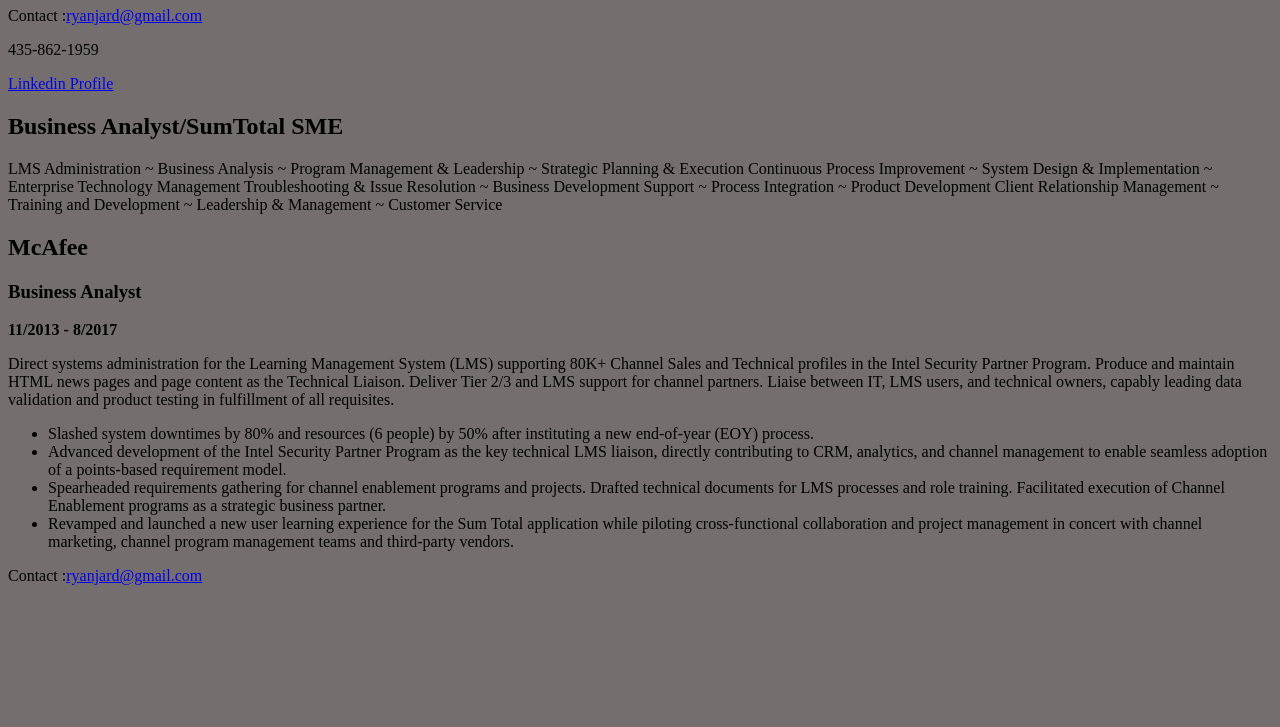
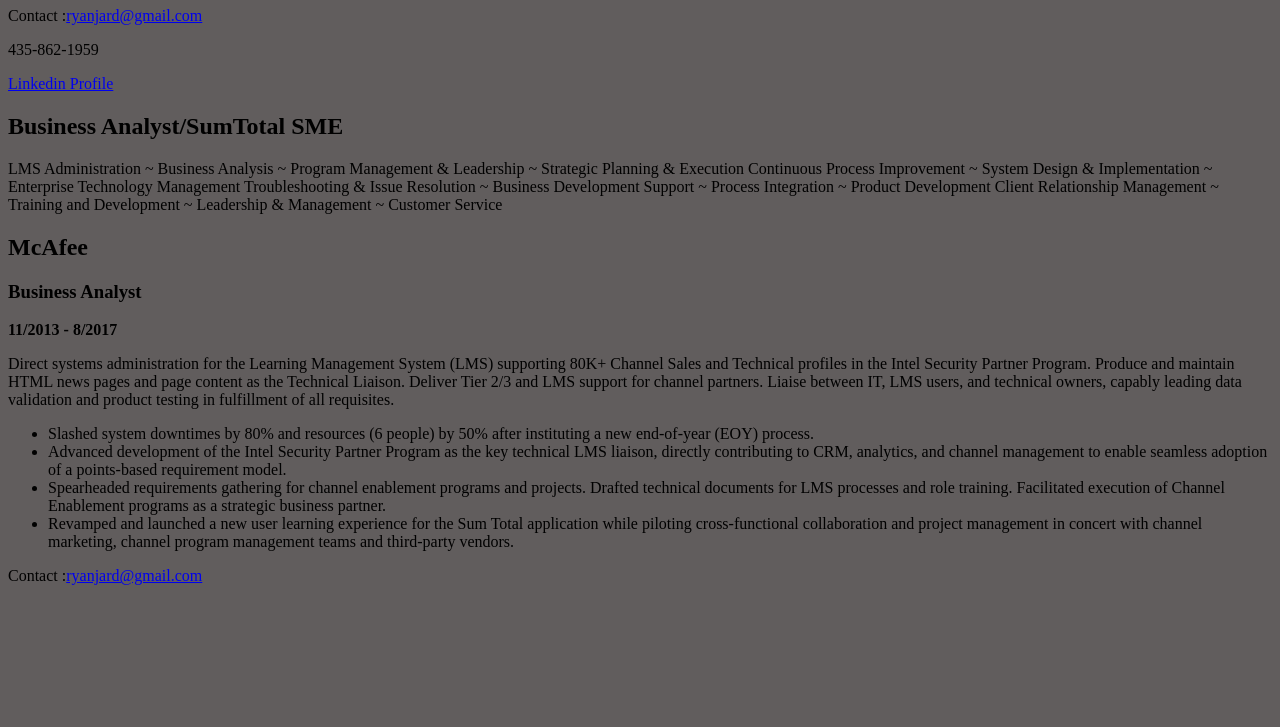
Before and after one commit to ryanjard11/resume, a plain HTML site: page index.html in a window 1280 px wide. Shown: the part 73-800 px from the top of the page. Drawn offline with Linux system fonts and the light colour scheme.

Commit message:
background color

```diff
--- a/index.html
+++ b/index.html
@@ -8,7 +8,7 @@
     <title>Ryan Jardine Web Resume</title>
 </head>
 
-<body style="background-color: #756e6e;>
+<body style="background-color:#615D5D;">
     <header>
         <h1>Ryan Jardine</h1>
         <p>Contact :<a href="mailto:ryanjard@gmail.com">ryanjard@gmail.com</a>
```
